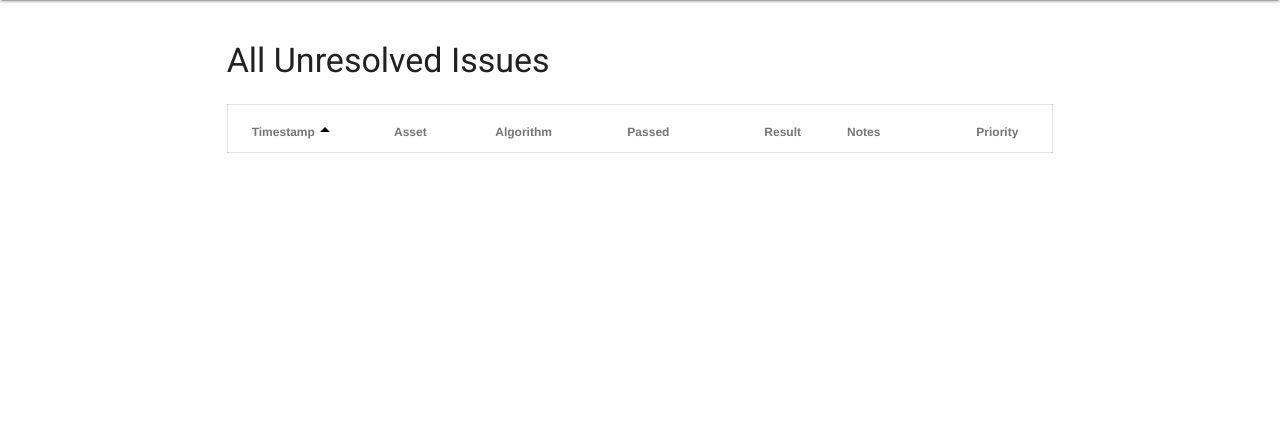
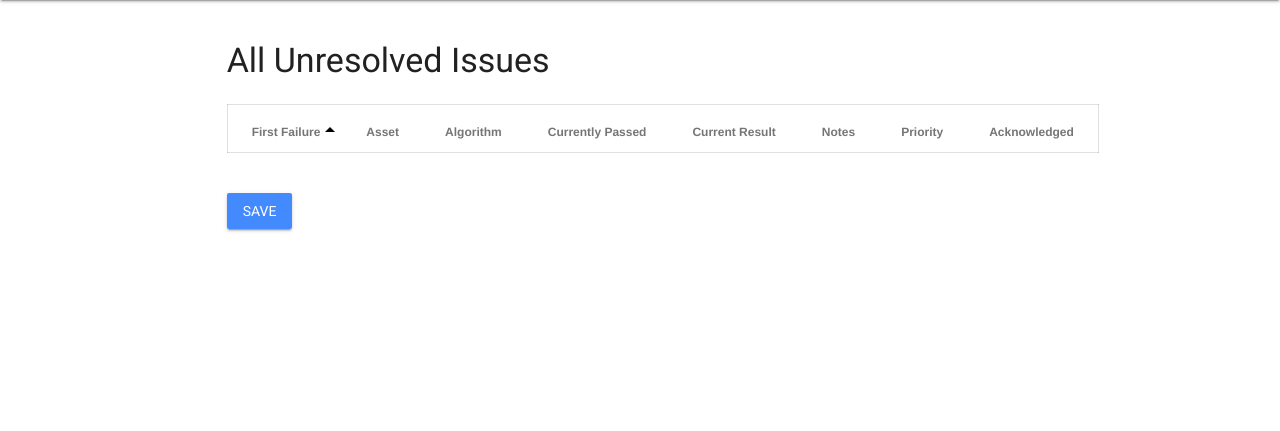
Before and after one commit to SEBA-Smart-Services/medusa-sbo, a Flask app: template app/templates/unresolved.html in a window 1280 px wide. Shown: the part 64-495 px from the top of the page. Run offline with Flask 2, Linux system fonts and the light colour scheme; tables that the repository leaves empty hold one stand-in row (values such as "Sample post"); the template is opened without the code that fills it: values that come from a table or form of the project are taken from there, most other values are stand-ins (such as "Sample title", 1, 10 or a date in 2020); lists and menus that the app fills with data are empty; parts of the project's set-up code (start-up, migrations or seed data) failed here and were passed over.

Commit message:
Template support for result notes and acknowledgement

```diff
--- a/app/models.py
+++ b/app/models.py
@@ -228,11 +228,11 @@ class Site(db.Model):
         self.db_key = ''.join(['mssql+pymssql://', self.db_username, ':', self.db_password, '@', self.db_address, ':', self.db_port, '/', self.db_name])
 
     def get_unresolved(self):
-        issues = Result.query.join(Result.asset).filter(Result.active == True or Result.acknowledged == False, Asset.site == self).all()
+        issues = Result.query.join(Result.asset).filter((Result.active == True) | (Result.acknowledged == False), Asset.site == self).all()
         return issues
 
     def get_unresolved_by_priority(self):
-        issue = Result.query.join(Result.asset).filter(Result.active == True or Result.acknowledged == False, Asset.site == self).order_by(Asset.priority.asc()).all()
+        issue = Result.query.join(Result.asset).filter((Result.active == True) | (Result.acknowledged == False), Asset.site == self).order_by(Asset.priority.asc()).all()
         return issue
 
 # data pulled from inbuildings
@@ -331,12 +331,12 @@ class Result(db.Model):
 
     @classmethod
     def get_unresolved(cls):
-        issues = cls.query.filter(cls.active == True or cls.acknowledged == False).all()
+        issues = cls.query.filter((cls.active == True) | (cls.acknowledged == False)).all()
         return issues
 
     @classmethod
     def get_unresolved_by_priority(cls):
-        issue = cls.query.join(cls.asset).filter(cls.active == True or cls.acknowledged == False).order_by(Asset.priority.asc()).all()
+        issue = cls.query.join(cls.asset).filter((cls.active == True) | (cls.acknowledged == False)).order_by(Asset.priority.asc()).all()
         return issue
 
 # config properties for Inbuildings interface
--- a/app/templates/unresolved.html
+++ b/app/templates/unresolved.html
@@ -1,26 +1,32 @@
 {% extends "layout.html" %}
 {% block content %}
   <h3>All Unresolved Issues</h3>
+  {% if allsites == True %}
+  <form action="{{ url_for('unresolved_issues_submit_all') }}" method=post>
+  {% else %}
+  <form action="{{ url_for('unresolved_issues_submit', sitename=site.name) }}" method=post>
+  {% endif %}
     <table id="unresolved-table" class="mdl-data-table mdl-js-data-table wrap-text full-width">
       <thead>
         <tr>
-        <th class="sort mdl-data-table__cell--non-numeric" data-sort="timestamp">Timestamp</th>
+          <th class="sort mdl-data-table__cell--non-numeric" data-sort="timestamp">First Failure</th>
           <th class="sort mdl-data-table__cell--non-numeric" data-sort="asset">Asset</th>
           {% if allsites == True %}
             <th class="sort mdl-data-table__cell--non-numeric" data-sort="site">Site</th>
           {% endif %}
           <th class="sort mdl-data-table__cell--non-numeric" data-sort="algorithm">Algorithm</th>
-        <th class="sort mdl-data-table__cell--non-numeric" data-sort="passed">Passed</th>
-        <th class="sort" data-sort="result">Result</th>
+          <th class="sort mdl-data-table__cell--non-numeric" data-sort="passed">Currently Passed</th>
+          <th class="sort" data-sort="result">Current Result</th>
           <th class="sort mdl-data-table__cell--non-numeric" data-sort="notes">Notes</th>
           <th class="sort" data-sort="priority">Priority</th>
+          <th>Acknowledged</th>
         </tr>
       </thead>
       <tbody class="list">
         {% for result in results %}
           {% if allsites == True or result.asset.site.name == site.name %}
             <tr>
-            <td class="timestamp mdl-data-table__cell--non-numeric">{{result.timestamp.strftime('%Y-%m-%d %H:%M:%S')}}</td>
+              <td class="timestamp mdl-data-table__cell--non-numeric">{{result.first_timestamp.strftime('%Y-%m-%d %H:%M:%S')}}</td>
               <td class="asset mdl-data-table__cell--non-numeric">{{result.asset.name}}</td>
               {% if allsites == True %}
                 <td class="site mdl-data-table__cell--non-numeric">{{result.asset.site.name}}</td>
@@ -34,13 +40,28 @@
                   {{result.algorithm.algorithm.format.format(result.value)}}
                 {% endif %}
               </td>
-            <td class="notes mdl-data-table__cell--non-numeric">{{result.notes}}</td>
+              <td class="notes mdl-data-table__cell--non-numeric">
+                <div class="mdl-textfield mdl-js-textfield">
+                  <textarea class="mdl-textfield__input" type="text" rows="1" name="notes-{{result.id}}" id="notes-{{result.id}}" style="font-size:80%">{{result.notes}}</textarea>
+                  <label class="mdl-textfield__label" for="notes-{{result.id}}">Notes...</label>
+                </div>
+              </td>
               <td class="priority">{{result.asset.priority}}</td>
+              <td>
+                <label class="mdl-checkbox mdl-js-checkbox mdl-js-ripple-effect mdl-data-table__select" for="acknowledge-{{result.id}}">
+                  <input type="checkbox" name="acknowledge" id="acknowledge-{{result.id}}" value="{{result.id}}" class="mdl-checkbox__input" {% if result.acknowledged %}checked{% endif %}/>
+                </label>
+              </td>
             </tr>
           {% endif %}
         {% endfor %}
       </tbody>
     </table>
+
+    <br><br>
+    <input type=submit value=Save class="mdl-button mdl-js-button mdl-button--raised mdl-js-ripple-effect mdl-button--accent">
+
+  </form>
 
   <script type="text/javascript">
     var options = {
```
Also changed, not shown: app/controllers.py (+50 -1 lines), app/templates/results.html (+27 -9 lines). Lines whose indentation alone changed are shown as unchanged.
